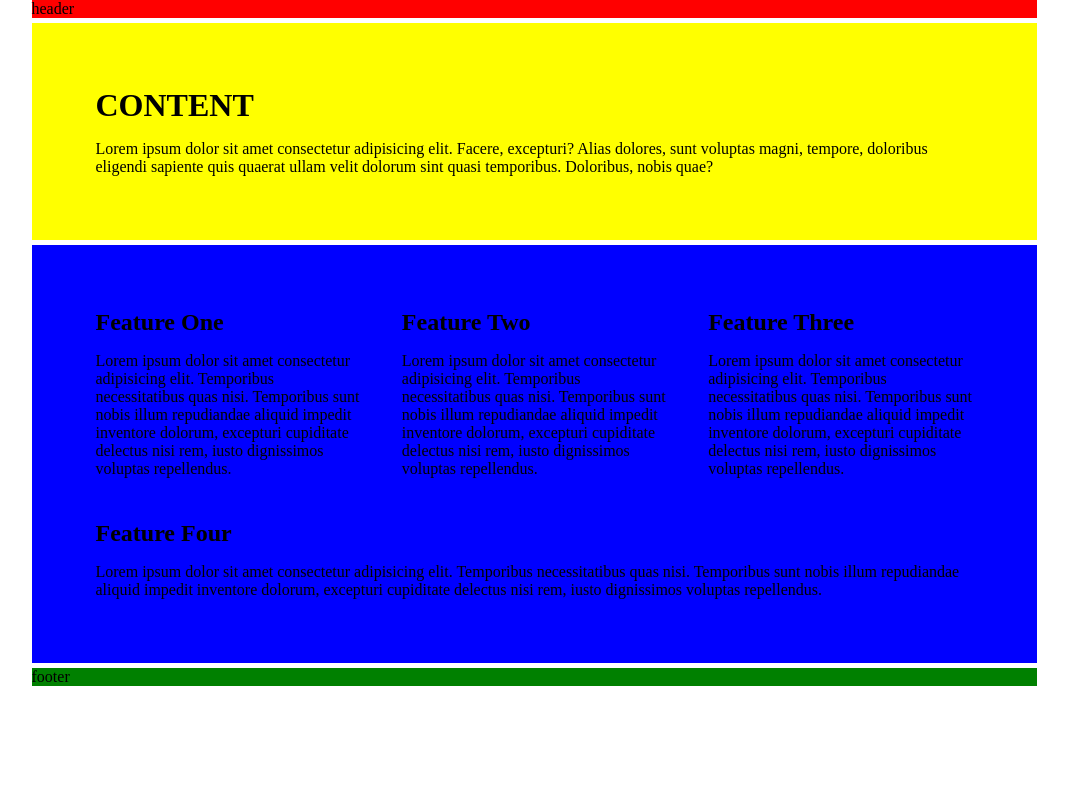
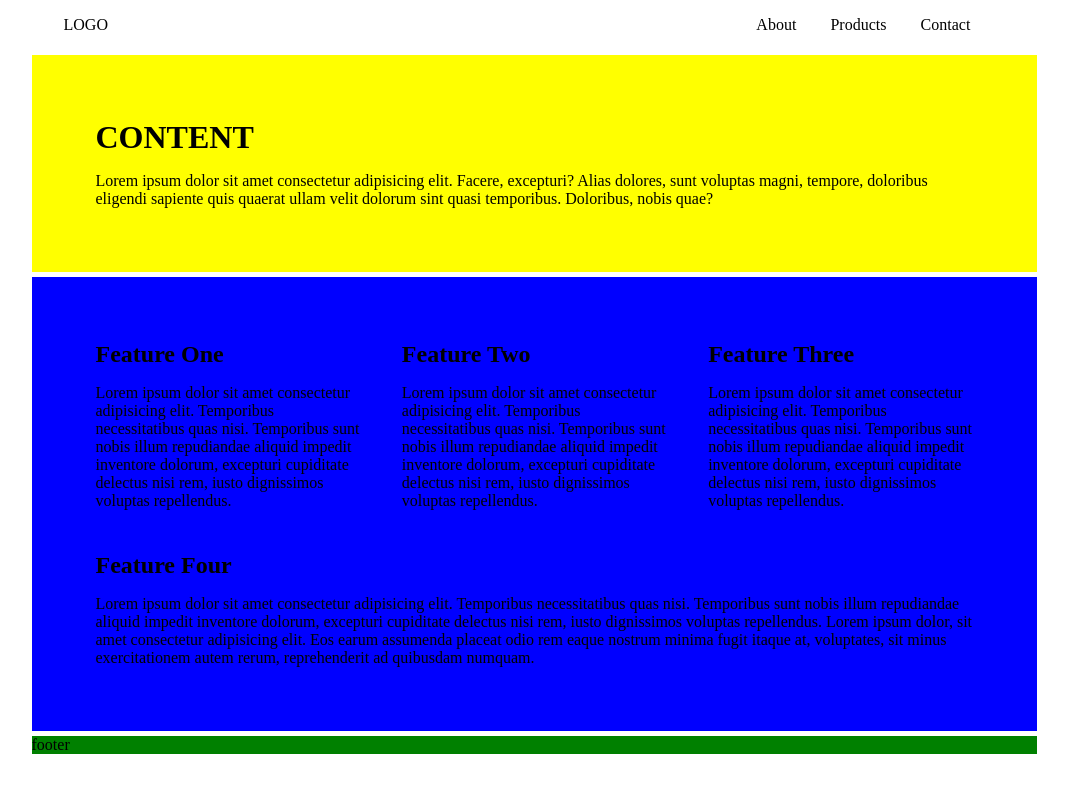
Before and after one commit to JimeBlue/ResponsiveLayout, a plain HTML site: page index.html in a window 1280 px wide. Shown: the whole page, without its empty margins (106-1174 px from the left). Drawn offline with Linux system fonts and the light colour scheme.

Commit message:
Create nav and add style

```diff
--- a/index.html
+++ b/index.html
@@ -9,7 +9,30 @@
   </head>
   <body>
     <div class="grid">
-      <header class="header">header</header>
+      <header class="header">
+        <nav class="nav">
+          <a class="nav__logo" href="#">LOGO</a>
+          <svg
+            class="nav__toggler"
+            xmlns="http://www.w3.org/2000/svg"
+            width="20"
+            height="20"
+            fill="currentColor"
+            class="bi bi-list"
+            viewBox="0 0 16 16"
+          >
+            <path
+              fill-rule="evenodd"
+              d="M2.5 12a.5.5 0 0 1 .5-.5h10a.5.5 0 0 1 0 1H3a.5.5 0 0 1-.5-.5zm0-4a.5.5 0 0 1 .5-.5h10a.5.5 0 0 1 0 1H3a.5.5 0 0 1-.5-.5zm0-4a.5.5 0 0 1 .5-.5h10a.5.5 0 0 1 0 1H3a.5.5 0 0 1-.5-.5z"
+            />
+          </svg>
+          <ul class="nav__list">
+            <li class="nav__item"><a href="#">About</a></li>
+            <li class="nav__item"><a href="#">Products</a></li>
+            <li class="nav__item"><a href="#">Contact</a></li>
+          </ul>
+        </nav>
+      </header>
       <aside class="aside">
         <article class="aside__feature aside__feature-one">
           <h2 class="aside__heading">Feature One</h2>
@@ -44,7 +67,10 @@
             Lorem ipsum dolor sit amet consectetur adipisicing elit. Temporibus
             necessitatibus quas nisi. Temporibus sunt nobis illum repudiandae
             aliquid impedit inventore dolorum, excepturi cupiditate delectus
-            nisi rem, iusto dignissimos voluptas repellendus.
+            nisi rem, iusto dignissimos voluptas repellendus. Lorem ipsum dolor,
+            sit amet consectetur adipisicing elit. Eos earum assumenda placeat
+            odio rem eaque nostrum minima fugit itaque at, voluptates, sit minus
+            exercitationem autem rerum, reprehenderit ad quibusdam numquam.
           </p>
         </article>
       </aside>
--- a/style.css
+++ b/style.css
@@ -16,7 +16,22 @@
 
 .header {
   grid-area: header;
-  background-color: red;
+}
+
+.nav {
+  display: flex;
+  justify-content: space-between;
+  padding: 1rem 2rem;
+}
+
+.nav__list {
+  display: none;
+}
+
+.nav__logo,
+.nav__item > a {
+  text-decoration: none;
+  color: #000;
 }
 
 .content {
@@ -77,6 +92,16 @@
       '. footer footer .';
   }
 
+  .nav__toggler {
+    display: none;
+  }
+  .nav__list {
+    display: flex;
+    justify-content: space-evenly;
+    width: 30%;
+    list-style-type: none;
+  }
+
   .aside {
     grid-template-columns: 1fr 1fr 1fr;
   }
```
